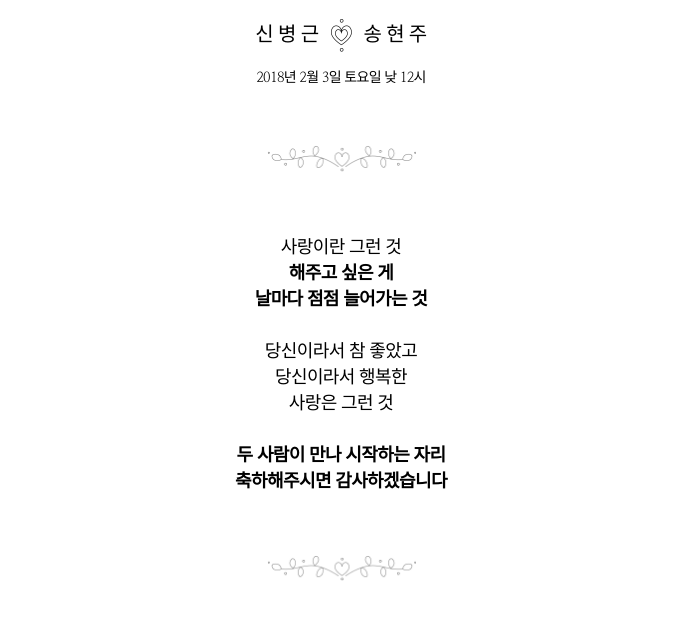
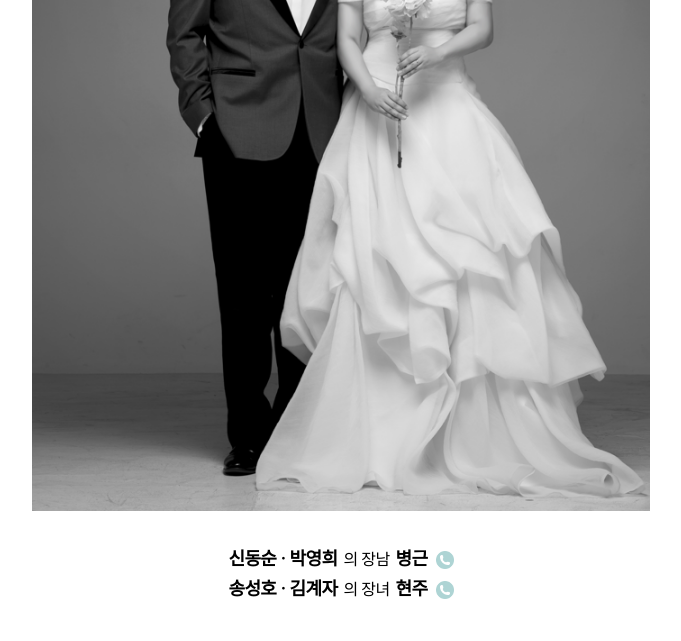
Before and after one commit to aplusadrama/wedding_invitation, a plain HTML site: page index.html in a window 1280 px wide. Shown: the part 1755-2396 px from the top of the page, without its empty margins (299-980 px from the left). Drawn offline with Linux system fonts and the light colour scheme; a web font is replaced by a local one.

Commit message:
add picture
add picture

```diff
--- a/css/style.css
+++ b/css/style.css
@@ -1,5 +1,11 @@
 @import url(//fonts.googleapis.com/earlyaccess/nanummyeongjo.css);
 @import url(//fonts.googleapis.com/earlyaccess/notosanskr.css);
+html {
+  min-width: 240px;
+  max-width: 650px;
+  margin: 0 auto;
+}
+
 body {
   margin: 0;
   text-align: center;
@@ -54,6 +60,40 @@ body {
   font-weight: 600;
 }
 
+.couple__img {
+  width: 100%;
+  margin: 32px 0 36px 0;
+}
+
+.parent {
+  display: flex;
+  align-items: center;
+  box-sizing: border-box;
+  justify-content: center;
+  font-size: 18px;
+  line-height: 20px;
+}
+
+.bottom {
+  margin-bottom: 10px;
+}
+
+.child {
+  font-size: 16px;
+  margin: 0 6px;
+}
+
+.parent a {
+  vertical-align: middle;
+  margin-left: 8px;
+  height: 18px;
+}
+
+.phone {
+  width: 18px;
+  height: 18px;
+}
+
 iframe {
   margin: 20px 0 24px 0;
   width: 100%;
--- a/index.html
+++ b/index.html
@@ -23,6 +23,19 @@
     <p class="inv_messages">
       사랑이란 그런 것<br><span class="bold">해주고 싶은 게<br>날마다 점점 늘어가는 것</span><br><br>당신이라서 참 좋았고<br>당신이라서 행복한<br>사랑은 그런 것<br><br><span class="bold">두 사람이 만나 시작하는 자리<br>축하해주시면 감사하겠습니다</span>
     </p>
+    <img src="images/img_sub.png" alt="couple" class="couple__img">
+    <div class="parent bottom">
+      <span class="bold">신동순 &#183; 박영희</span>
+      <span class="child"> 의 장남</span>
+      <span class="bold"> 병근</span>
+      <a href="tel:010-2879-6493"><img src="images/phone.png" alt="" class="phone"></a>
+    </div>
+    <div class="parent">
+      <span class="bold">송성호 &#183; 김계자</span>
+      <span class="child"> 의 장녀</span>
+      <span class="bold"> 현주</span>
+      <a href="tel:010-2587-3921"><img src="images/phone.png" alt="" class="phone"></a>
+    </div>
     <img src="images/line.png" alt="line" class="line"/>
   </div>
   <div class="location">
```
Also changed, not shown: images/img_sub.png (added), images/phone.png (added), 1 other file.
